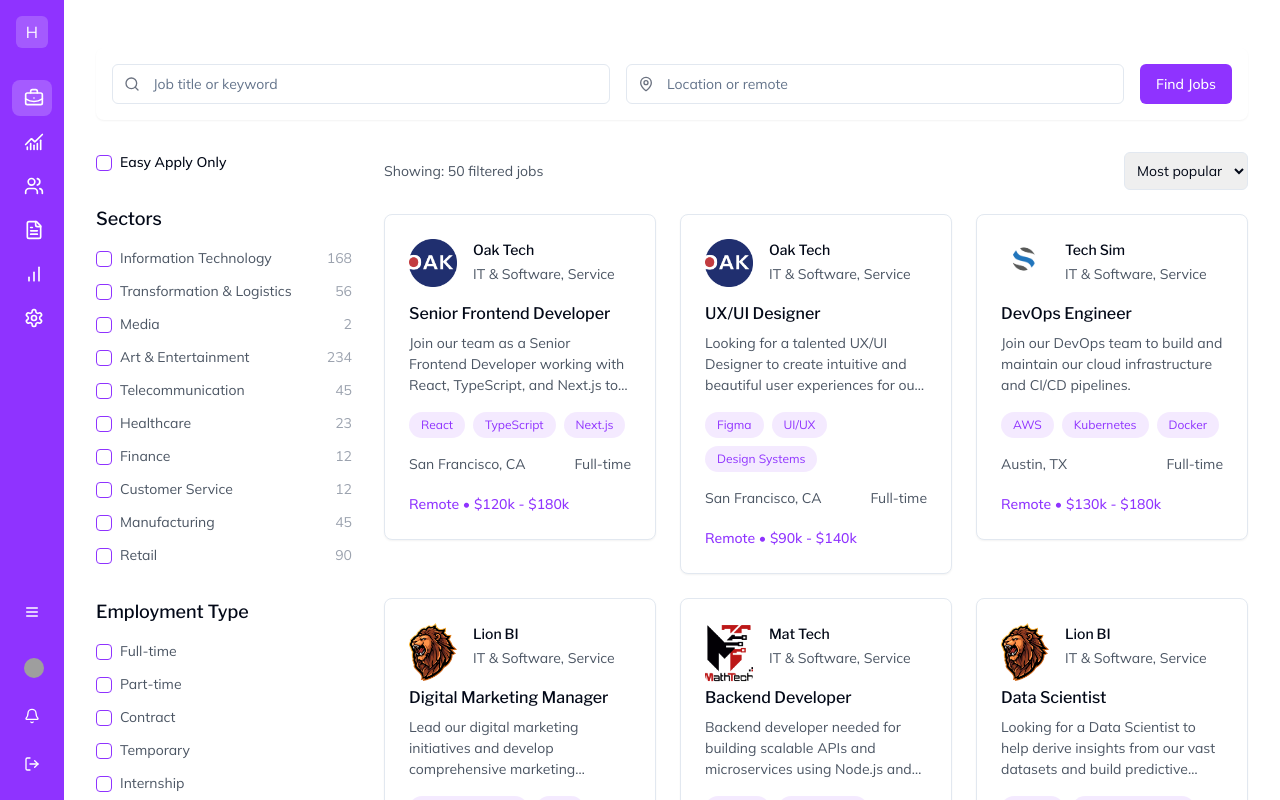
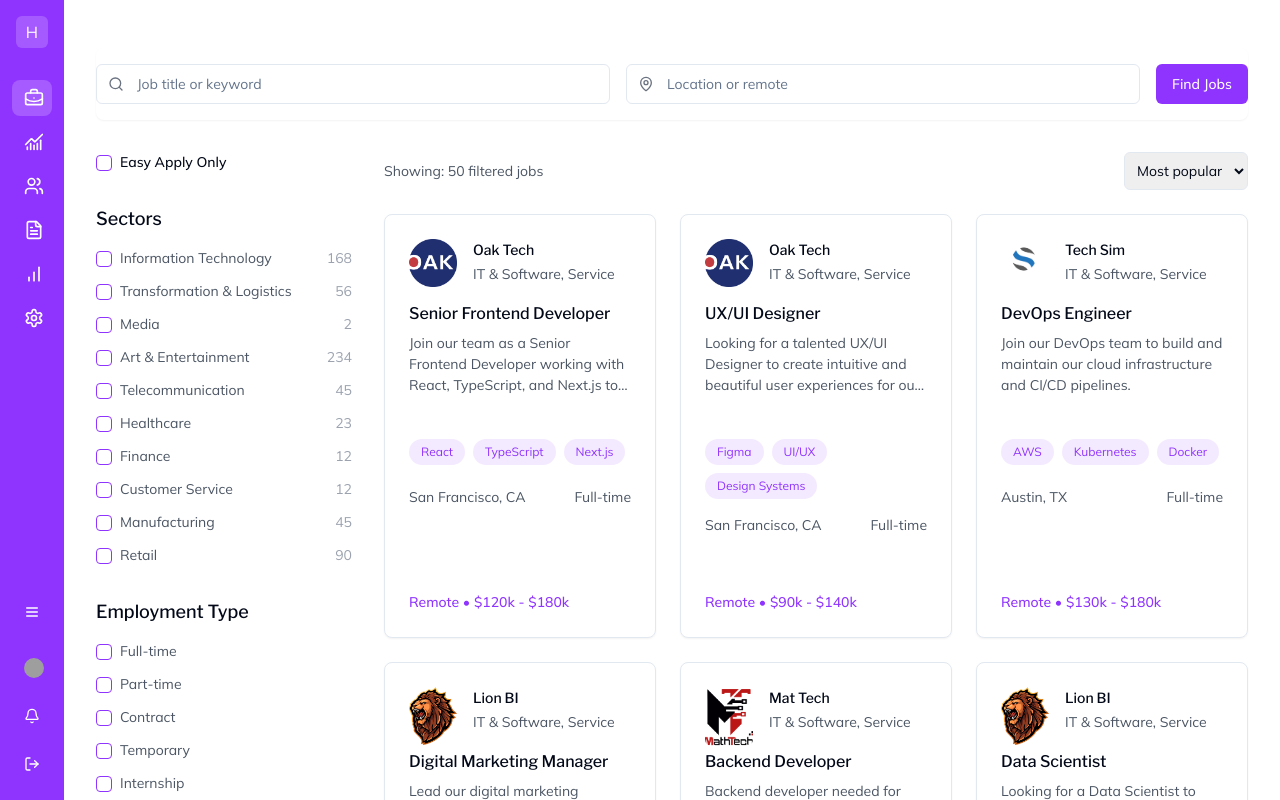
Before and after one commit to Badou-AI/hawkhire, a Next.js app: page /jobs in a window 1280 px wide. Built offline with nearby package versions, Linux system fonts and the light colour scheme; grey boxes are pictures that could not be loaded.

Commit message:
uniform job cards height

```diff
--- a/components/jobs/job-search-header.tsx
+++ b/components/jobs/job-search-header.tsx
@@ -10,7 +10,7 @@ export function JobSearchHeader() {
   const [location, setLocation] = useState('')
 
   return (
-    <div className="rounded-lg bg-white p-4 shadow-sm">
+    <div className="rounded-lg bg-white py-4 shadow-sm">
       <div className="flex flex-col gap-4 md:flex-row md:items-center">
         <div className="relative flex-1">
           <Search className="absolute left-3 top-1/2 h-4 w-4 -translate-y-1/2 text-gray-500" />
--- a/components/jobs/jobs-list.tsx
+++ b/components/jobs/jobs-list.tsx
@@ -34,10 +34,10 @@ export function JobsList() {
         </select>
       </div>
 
-      <div className="grid grid-cols-1 gap-6 md:grid-cols-2 lg:grid-cols-3">
+      <div className="grid grid-cols-1 gap-6 md:grid-cols-2 lg:grid-cols-3 auto-rows-fr">
         {jobs.map((job) => (
-          <Link href={`/jobs/${job.id}`} key={job.id}>
-            <Card className="flex flex-col overflow-hidden p-6 transition-colors hover:border-primary">
+          <Link href={`/jobs/${job.id}`} key={job.id} className="block h-full">
+            <Card className="flex h-full flex-col p-6 transition-colors hover:border-primary">
               <div className="flex items-start gap-4">
                 <div className="h-12 w-12 flex-shrink-0">
                   <Image
@@ -57,14 +57,14 @@ export function JobsList() {
                 </div>
               </div>
 
-              <div className="mt-4">
+              <div className="mt-4 min-h-[120px]">
                 <h4 className="text-base font-medium leading-snug">{job.title}</h4>
                 <p className="mt-2 line-clamp-3 text-sm text-gray-600">
                   {job.description}
                 </p>
               </div>
 
-              <div className="mt-4">
+              <div className="mt-4 min-h-[32px]">
                 <div className="flex flex-wrap gap-2">
                   {job.skills.slice(0, 3).map((skill) => (
                     <span
@@ -82,7 +82,7 @@ export function JobsList() {
                 <span>{job.type}</span>
               </div>
 
-              <div className="mt-4">
+              <div className="mt-4 mt-auto">
                 <Button variant="link" className="h-auto p-0 text-primary">
                   {job.remote ? 'Remote' : 'On-site'} • {job.salary}
                 </Button>
```
